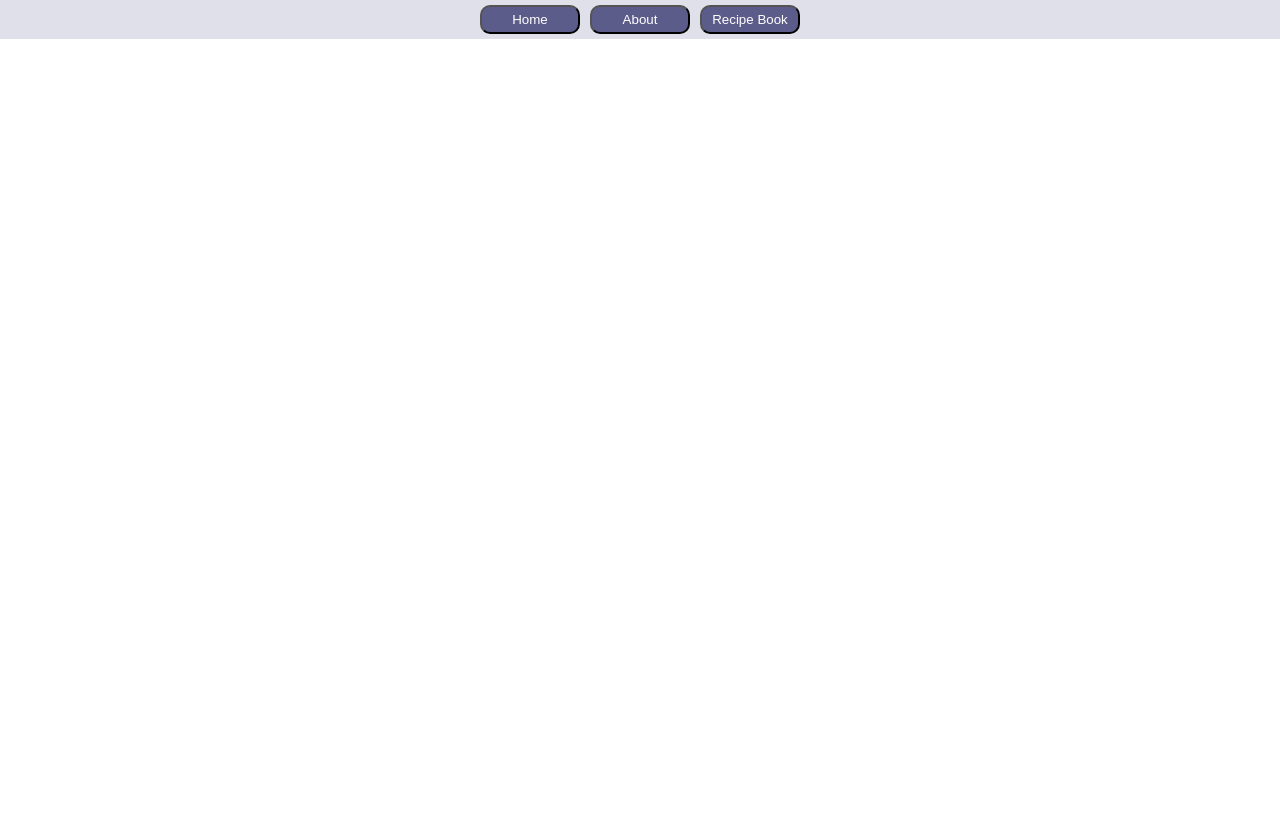
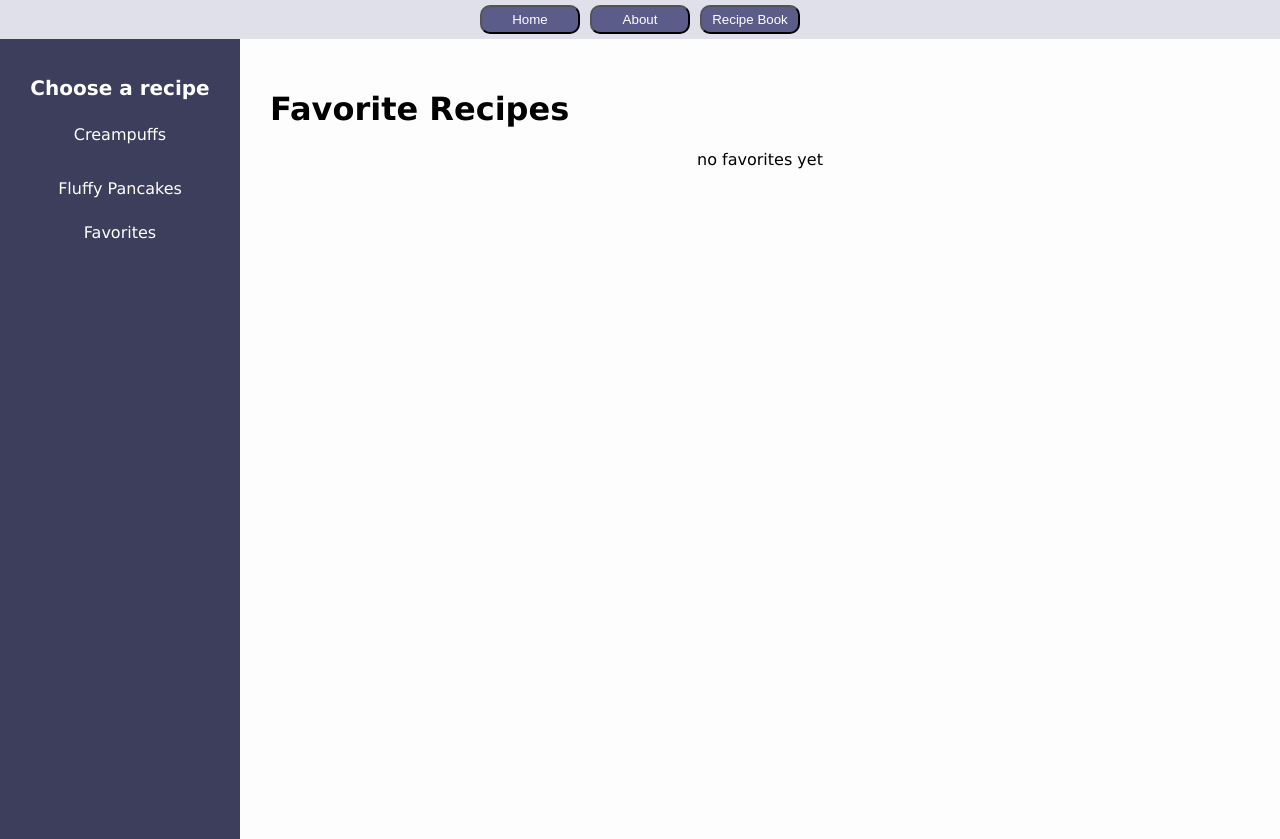
Before and after one commit to arinach3/bestpractice, a React (Create React App) app: page /favorites in a window 1280 px wide. Before the commit the page ends 800 px from the top, so only its background shows below. Built offline with nearby package versions, Linux system fonts and the light colour scheme; the HTML template or start-up script is replaced by a standard one.

Commit message:
added favorites page

```diff
--- a/src/App.js
+++ b/src/App.js
@@ -6,6 +6,7 @@ import About from './RecipeBook/About';
 import RecipeBook from './RecipeBook/RecipeBook';
 import recipes from './RecipeBook/Recipes';
 import RecipePage from './RecipeBook/RecipePage';
+import Favorites from './RecipeBook/Favorites';
 
 function App() {
   return (
@@ -26,6 +27,7 @@ function App() {
             <Route path="/about" element={<About />} />
             <Route path="/RecipeBook" element={<RecipeBook />} />
             <Route path="/recipes/:id" element={<RecipePage />} />
+            <Route path="/favorites" element={<Favorites />} />
 
           </Routes>
         </div>
--- /dev/null
+++ b/src/RecipeBook/Favorites.jsx
@@ -0,0 +1,39 @@
+import React, {useState, useEffect} from 'react';
+import {Link } from 'react-router-dom';
+
+import recipes from './Recipes';
+import SideBar from './SideBar';
+
+
+export default function Favorites(){
+    const [favoriteID, setFavoriteID] = useState([]);
+
+    useEffect(() => {
+    const stored = localStorage.getItem('favorites');
+    setFavoriteID(stored ? JSON.parse(stored) : []);
+  }, []);
+
+    const favoriteRecipes = recipes.filter(recipe => favoriteID.includes(recipe.id));
+
+    return(
+        <div class="book">
+            <SideBar />
+            <div class="content">
+                <h1>Favorite Recipes</h1>
+                {favoriteRecipes.length === 0 ? (
+                    <p>no favorites yet</p>
+                ) : (
+                    <ul>
+                        {favoriteRecipes.map(recipe => (
+                            <li key={recipe.id}>
+                                <Link to={`/recipes/${recipe.id}`}>
+                                <h3>{recipe.title}</h3>
+                                </Link>
+                                </li>
+                        ))}
+                    </ul>
+                )}
+            </div>
+        </div>
+    )
+}
--- a/src/RecipeBook/RecipeBook.css
+++ b/src/RecipeBook/RecipeBook.css
@@ -19,3 +19,8 @@ h1{
     margin: 0px 10px;
     align-items: left;
 }
+
+h3{
+    color: black;
+    text-align: left;
+}
--- a/src/RecipeBook/RecipeBook.jsx
+++ b/src/RecipeBook/RecipeBook.jsx
@@ -4,24 +4,7 @@ import SideBar from './SideBar';
 import "./RecipeBook.css";
 
 export default function RecipeBook(){
-    const [favorite, setFavorite] = useState([]);
 
-    useEffect(() => {const stored = JSON.parse(localStorage.getItem('favorite')) || [];
-    setFavorite(stored);}, []);
-
-    useEffect(() => {
-        localStorage.setItem('favorite', JSON.stringify(favorite));
-    }, [favorite]);
-
-    const toggleFavorite = (id) => {
-        if(favorite.includes(id)) {
-            setFavorite(favorite.filter(favId => favId !== id));
-        }else {
-            setFavorite([...favorite, id]);
-        }
-    };
-
-    const isFavorite = (id) => favorite.includes(id);
 
 
     return(
--- a/src/RecipeBook/RecipePage.jsx
+++ b/src/RecipeBook/RecipePage.jsx
@@ -9,6 +9,7 @@ import "./RecipeBook.css";
 export default function RecipePage(){
     const { id } = useParams();
     const recipe = recipes.find((r) => r.id === id);
+
     const [favorite, setFavorite] = useState(() => {
     const stored = localStorage.getItem('favorites');
     return stored ? JSON.parse(stored) : [];
--- a/src/RecipeBook/SideBar.jsx
+++ b/src/RecipeBook/SideBar.jsx
@@ -17,6 +17,7 @@ export default function SideBar({ active }){
             <Link to={`/recipes/${recipe.id}`} key={recipe.id}>
           <li class={`${recipe.id}` === id ? "selected" : ""}>{recipe.title}</li>
         </Link>))}
+        <Link to="/favorites">Favorites</Link>
     </div>
     )
 }
```
